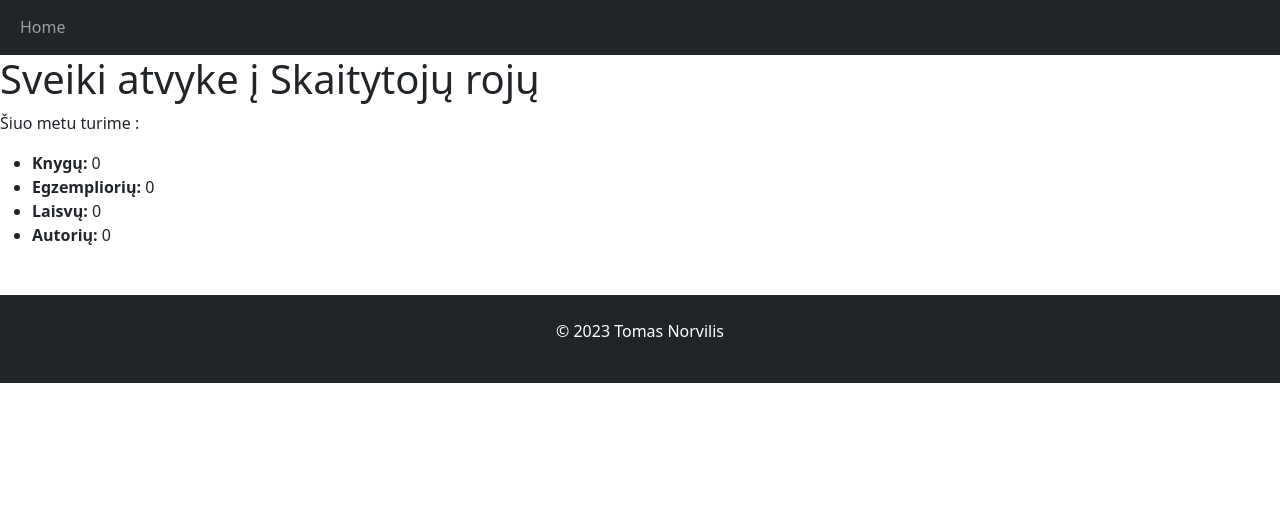
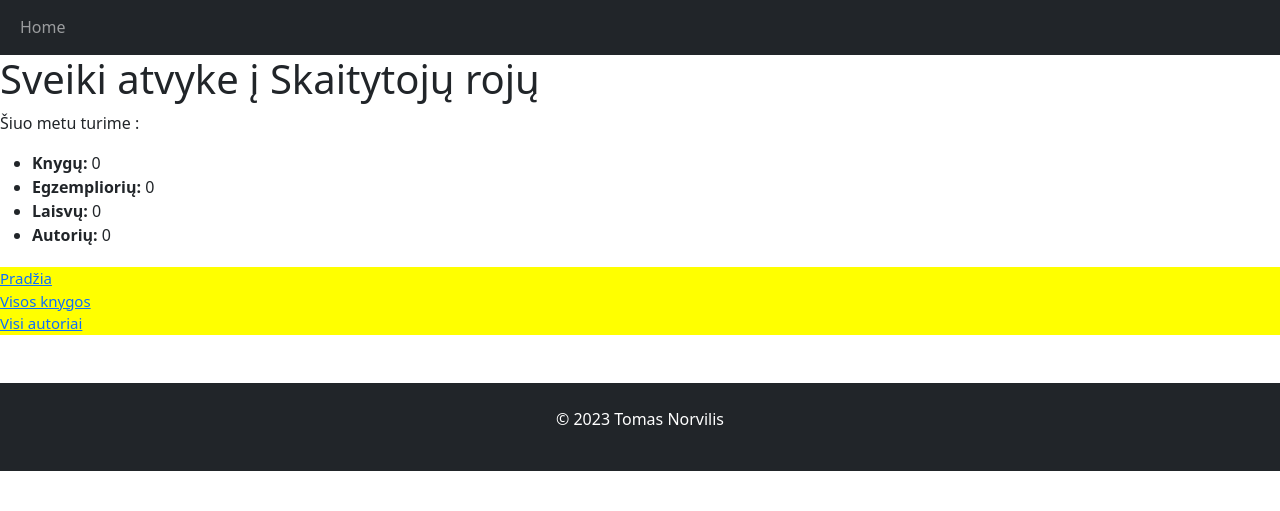
Before and after one commit to TomasNorv/pythonBiblioteka_2023_01_16, a Django app: page /library in a window 1280 px wide. Shown: the part 289-800 px from the top of the page. Run offline with Django 4.2, Linux system fonts and the light colour scheme; data that the repository does not hold is empty.

Commit message:
pridejome css faila su meniu

```diff
--- /dev/null
+++ b/mysite/library/static/css/styles.css
@@ -0,0 +1,8 @@
+
+.sidebar-nav {
+    margin-top: 20px;
+    padding: 0;
+    list-style: none;
+    background-color: yellow;
+    font-size: 15px;
+}
--- a/mysite/library/templates/base.html
+++ b/mysite/library/templates/base.html
@@ -9,6 +9,7 @@
   <link href="https://cdn.jsdelivr.net/npm/bootstrap@5.2.3/dist/css/bootstrap.min.css" rel="stylesheet">
   <script src="https://cdn.jsdelivr.net/npm/bootstrap@5.2.3/dist/js/bootstrap.bundle.min.js"></script>
   <style>
+
 </style>
 </head>
 <body>
@@ -36,13 +37,13 @@
   </div>
 </div>
 
-<!--      {% block sidebar %}-->
-<!--        <ul class="sidebar-nav">-->
-<!--          <li><a href="{% url 'index' %}">Pradžia</a></li>-->
-<!--          <li><a href="">Visos knygos</a></li>-->
-<!--          <li><a href="">Visi autoriai</a></li>-->
-<!--        </ul>-->
-<!--     {% endblock %}-->
+      {% block sidebar %}
+        <ul class="sidebar-nav">
+          <li><a href="{% url 'index' %}">Pradžia</a></li>
+          <li><a href="">Visos knygos</a></li>
+          <li><a href="">Visi autoriai</a></li>
+        </ul>
+     {% endblock %}
 
 <footer class="bottom">
   <div class="mt-5 p-4 bg-dark text-white text-center">
--- a/mysite/mysite/settings.py
+++ b/mysite/mysite/settings.py
@@ -12,7 +12,7 @@ https://docs.djangoproject.com/en/4.1/ref/settings/
 
 from pathlib import Path
 from . my_settings import SECRET_KEY
-
+import os
 # Build paths inside the project like this: BASE_DIR / 'subdir'.
 BASE_DIR = Path(__file__).resolve().parent.parent
 
@@ -56,7 +56,7 @@ ROOT_URLCONF = 'mysite.urls'
 TEMPLATES = [
     {
         'BACKEND': 'django.template.backends.django.DjangoTemplates',
-        'DIRS': [],
+        'DIRS': [os.path.join(BASE_DIR, 'templates'),],
         'APP_DIRS': True,
         'OPTIONS': {
             'context_processors': [
--- a/mysite/mysite/urls.py
+++ b/mysite/mysite/urls.py
@@ -15,8 +15,13 @@ Including another URLconf
 """
 from django.contrib import admin
 from django.urls import path, include
+from django.conf import settings
+from django.conf.urls.static import static
+from django.views.generic import RedirectView
+
 
 urlpatterns = [
     path('admin/', admin.site.urls),
     path('library', include('library.urls')),
-]
+    path('', RedirectView.as_view(url='library/', permanent=True)),
+] + static(settings.STATIC_URL, document_root=settings.STATIC_ROOT)
```
